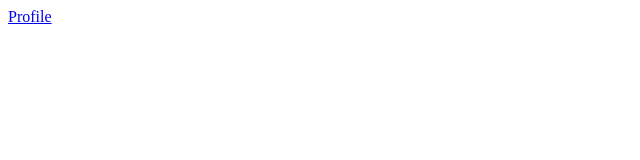
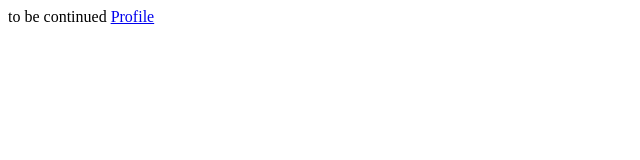
Before and after one commit to Kittipattt/Lab4-2, a plain HTML site: page index.html in a window 1280 px wide. Shown: the whole page, without its empty margins (0-640 px from the left). Drawn offline with Linux system fonts and the light colour scheme.

Commit message:
to be continued

```diff
--- a/index.html
+++ b/index.html
@@ -7,6 +7,7 @@
     <title>Document</title>
 </head>
 <body>
+    to be continued
     <a href="/profile.html">Profile</a>
 
 </body>
```
